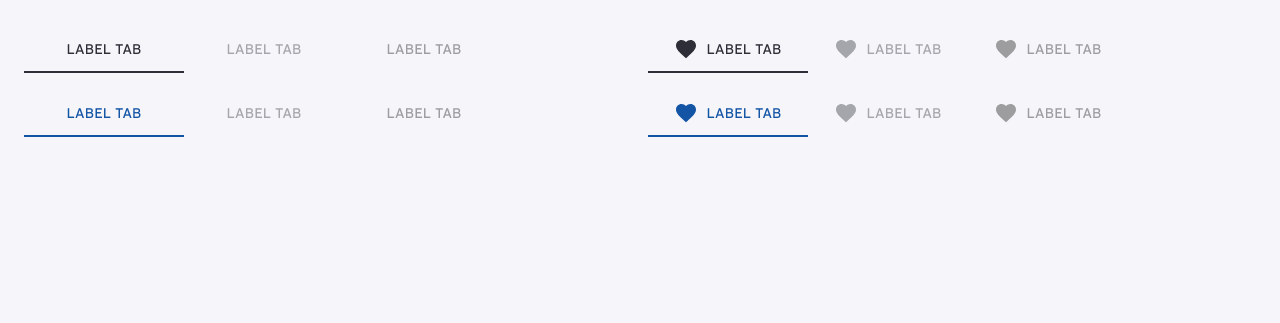
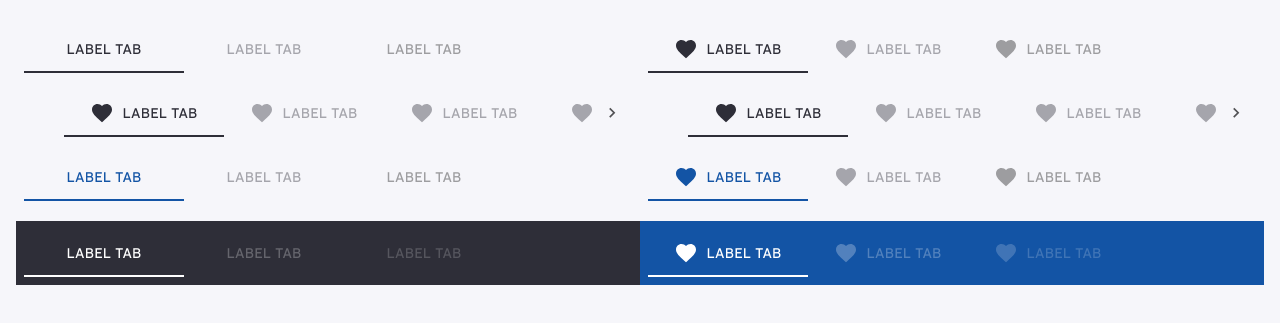
Before and after one commit to EYLatamSouth/beyondstyle, a React app in the folder example/: page /tab in a window 1280 px wide. Shown: the part 45-368 px from the top of the page. Built offline with nearby package versions, Linux system fonts and the light colour scheme.

Commit message:
[DSBL-77] Created scrolllable and negative styles

```diff
--- a/example/src/pages/Tab.js
+++ b/example/src/pages/Tab.js
@@ -33,6 +33,26 @@ const App = () => {
           </Tabs>
         </Grid>
         <Grid item xs={6}>
+          <Tabs value={value} onChange={handleChange} variant="scrollable">
+            <Tab label="Label Tab" icon={<FavoriteIcon />} index={0} />
+            <Tab label="Label Tab" icon={<FavoriteIcon />} index={1} />
+            <Tab label="Label Tab" icon={<FavoriteIcon />} index={2} />
+            <Tab label="Label Tab" icon={<FavoriteIcon />} index={3} />
+            <Tab label="Label Tab" icon={<FavoriteIcon />} index={4} />
+            <Tab label="Label Tab" icon={<FavoriteIcon />} index={5} />
+          </Tabs>
+        </Grid>
+        <Grid item xs={6}>
+          <Tabs value={value} onChange={handleChange} variant="scrollable">
+            <Tab label="Label Tab" icon={<FavoriteIcon />} index={0} />
+            <Tab label="Label Tab" icon={<FavoriteIcon />} index={1} />
+            <Tab label="Label Tab" icon={<FavoriteIcon />} index={2} />
+            <Tab label="Label Tab" icon={<FavoriteIcon />} index={3} />
+            <Tab label="Label Tab" icon={<FavoriteIcon />} index={4} />
+            <Tab label="Label Tab" icon={<FavoriteIcon />} index={5} />
+          </Tabs>
+        </Grid>
+        <Grid item xs={6}>
           <Tabs value={value} onChange={handleChange} textColor="secondary" aria-label="simple tabs example">
             <Tab label="Label Tab" index={0} />
             <Tab label="Label Tab" index={1} />
@@ -47,6 +67,22 @@ const App = () => {
           </Tabs>
         </Grid>
       </Grid>
+      <Grid container spacing={2} style={{ padding: '20px 0' }}>
+        <Grid item xs={6} style={{ backgroundColor: '#2e2e38' }}>
+          <Tabs value={value} onChange={handleChange} textColor="negative" aria-label="simple tabs example">
+            <Tab label="Label Tab" index={0} />
+            <Tab label="Label Tab" index={1} />
+            <Tab label="Label Tab" disabled index={2} />
+          </Tabs>
+        </Grid>
+        <Grid item xs={6} style={{ backgroundColor: '#1354a5' }}>
+          <Tabs value={value} onChange={handleChange} textColor="negative" aria-label="simple tabs example">
+            <Tab label="Label Tab" icon={<FavoriteIcon />} index={0} />
+            <Tab label="Label Tab" icon={<FavoriteIcon />} index={1} />
+            <Tab label="Label Tab" disabled icon={<FavoriteIcon />} index={2} />
+          </Tabs>
+        </Grid>
+      </Grid>
     </Container>
   );
 };
--- a/src/lib/Tab/index.js
+++ b/src/lib/Tab/index.js
@@ -17,6 +17,15 @@ const useStyles = makeStyles((theme) => ({
     },
     '& $wrapper > *:first-child': {
       marginBottom: 0
+    }
+  },
+  textColorInherit: {
+    color: fade(theme.palette.common.white, 0.38),
+    '&.Mui-selected': {
+      color: theme.palette.common.white
+    },
+    '&:hover': {
+      backgroundColor: fade(theme.palette.common.white, 0.04)
     }
   },
   textColorPrimary: {
@@ -42,6 +51,11 @@ const Tab = (props) => {
       classes={{ ...classes }}
       id={`simple-tab-${props.index}`}
       aria-controls={`simple-tabpanel-${props.index}`}
+      textColor={
+        props.textColor === 'primary' || props.textColor === 'secondary'
+          ? props.textColor
+          : 'inherit'
+      }
     >
       {props.children}
     </TabMui>
@@ -51,7 +65,7 @@ const Tab = (props) => {
 Tab.propTypes = {
   children: PropTypes.node.isRequired,
   index: PropTypes.number.isRequired,
-  textColor: PropTypes.oneOf(['primary', 'secondary'])
+  textColor: PropTypes.oneOf(['primary', 'secondary', 'inherit'])
 };
 
 Tab.defaultProps = {
--- a/src/lib/Tabs/index.js
+++ b/src/lib/Tabs/index.js
@@ -2,17 +2,34 @@ import React from 'react';
 import PropTypes from 'prop-types';
 import { Tabs as TabsMui } from '@material-ui/core';
 import Layout from '../Layout';
-import { makeStyles, fade } from '@material-ui/core/styles';
+import { makeStyles } from '@material-ui/core/styles';
 
 const useStyles = makeStyles((theme) => ({
-
+  indicator: (props) => ({
+    backgroundColor: theme.palette[props.color]
+      ? theme.palette[props.color].main
+      : theme.palette.common.white
+  })
 }));
 
 const Tabs = (props) => {
+  const classes = useStyles({ color: props.textColor });
+
   return (
     <TabsMui
       {...props}
-      indicatorColor={props.textColor}
+      classes={{ ...classes }}
+      scrollButtons={props.variant === 'scrollable' ? 'on' : 'auto'}
+      indicatorColor={
+        props.textColor === 'primary' || props.textColor === 'secondary'
+          ? props.textColor
+          : 'primary'
+      }
+      textColor={
+        props.textColor === 'primary' || props.textColor === 'secondary'
+          ? props.textColor
+          : 'inherit'
+      }
     >
       {props.children}
     </TabsMui>
@@ -21,11 +38,15 @@ const Tabs = (props) => {
 
 Tabs.propTypes = {
   children: PropTypes.node.isRequired,
-  textColor: PropTypes.oneOf(['primary', 'secondary'])
+  textColor: PropTypes.oneOf(['primary', 'secondary', 'negative']),
+  variant: PropTypes.oneOf(['fullWidth', 'scrollable', 'standard']),
+  orientation: PropTypes.string
 };
 
 Tabs.defaultProps = {
-  textColor: 'primary'
+  textColor: 'primary',
+  variant: 'standard',
+  orientation: 'horizontal'
 };
 
 export default (props) => (
```
